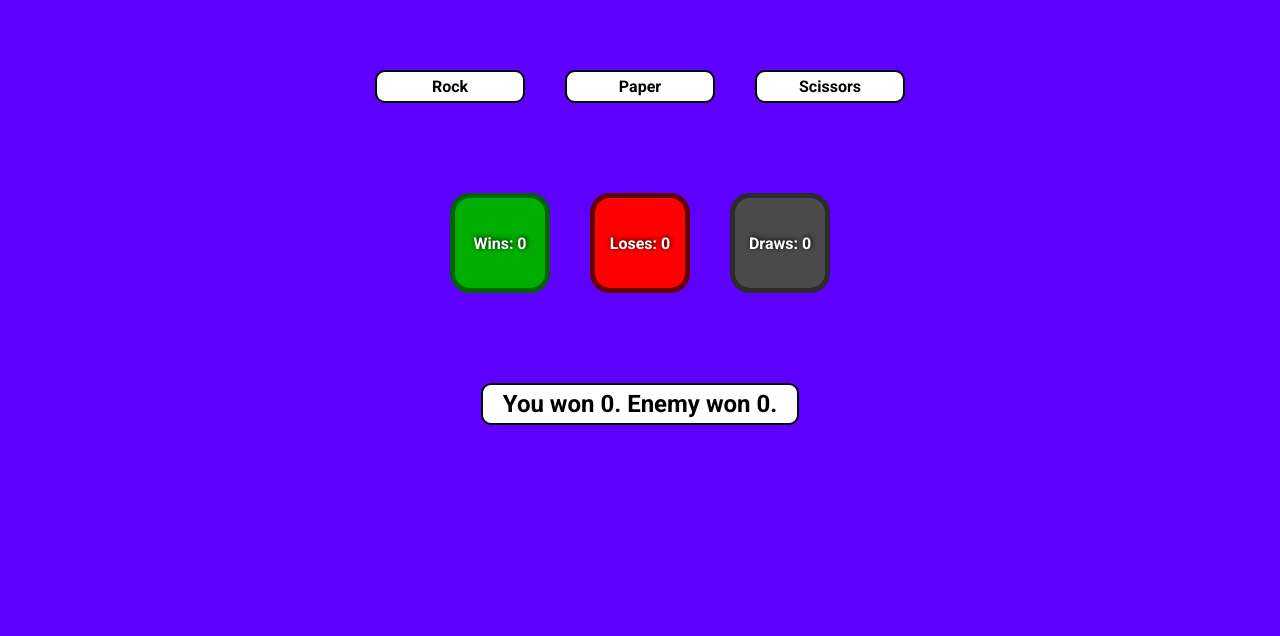
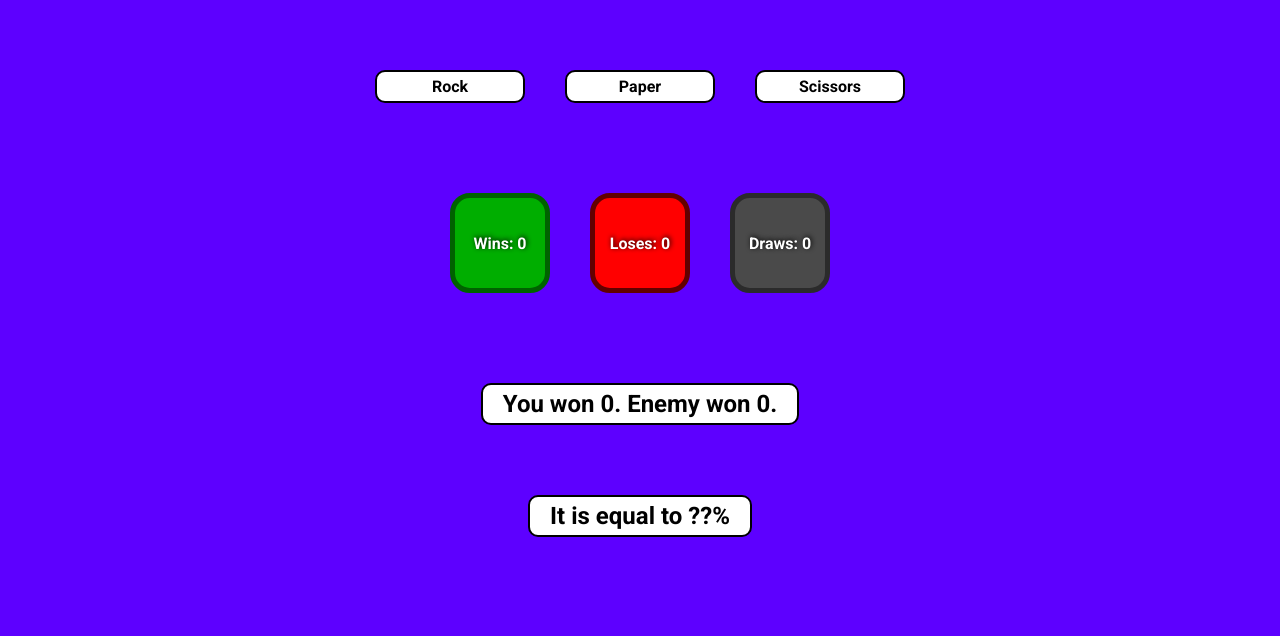
Before and after one commit to MateuszTate/Rock-Paper-Scissors-the-odin-project, a plain HTML site: page index.html in a window 1280 px wide. Shown: the top 636 px of the page. Drawn offline with Linux system fonts and the light colour scheme.

```diff
--- a/index.html
+++ b/index.html
@@ -26,7 +26,7 @@
     </div>
     <div class="container3">
         <span class="howManyWins">You won 0. Enemy won 0.</span>
-        <span class="percentOfWins"></span>
+        <span class="percentOfWins">It is equal to ??%</span>
     </div>
 
 <div class="footer">
--- a/style.css
+++ b/style.css
@@ -131,7 +131,7 @@
 }
 
 span.percentOfWins{
-    display: none;
+    /* display: none; */
     font-size: 24px;
     border: none;
     background-color: white;
```
